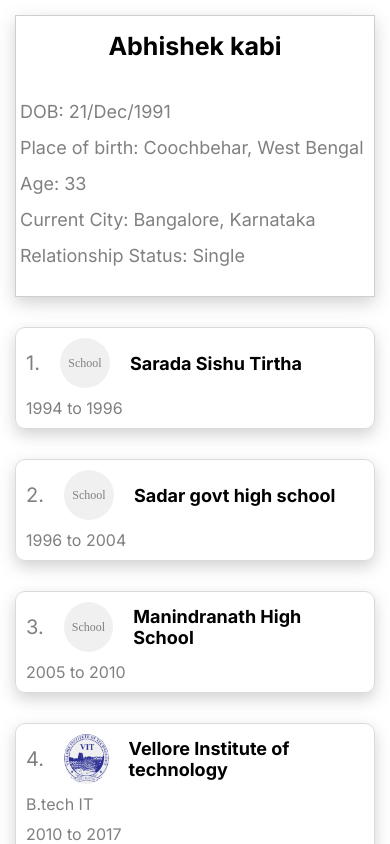
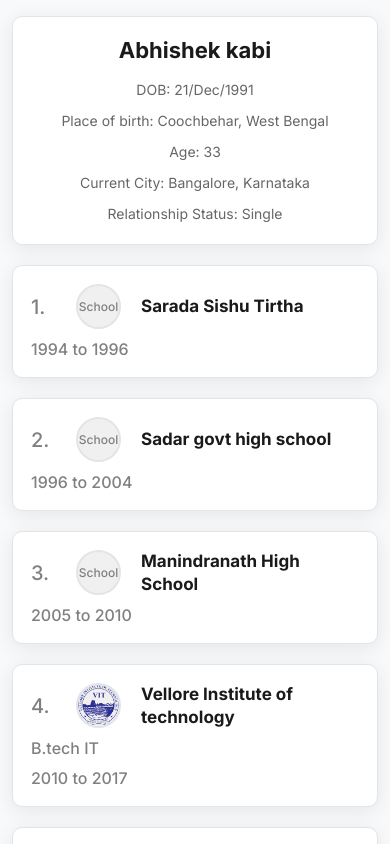
Before and after one commit to abk2191/jobs, a React (Vite) app: page / in a window 390 px wide. Built offline with nearby package versions, Linux system fonts and the light colour scheme; a web font is replaced by a local one.

Commit message:
Added new features

```diff
--- a/src/index.css
+++ b/src/index.css
@@ -1,33 +1,4 @@
-/*********************************/
-.about {
-  display: flex;
-  flex-direction: column;
-  align-items: center;
-  justify-content: center;
-  border: 1px solid rgb(207, 206, 206);
-  box-shadow: 0 6px 16px rgba(105, 105, 105, 0.3);
-  padding: 15px;
-  gap: 25px;
-}
-
-.name-div h1 {
-  font-family: "Inter", sans-serif;
-  font-size: 25px;
-}
-
-.details {
-  display: flex;
-  flex-direction: column;
-  gap: 15px;
-  width: 350px;
-  font-family: "Inter", sans-serif;
-  font-size: 18px;
-  color: gray;
-  margin: 15px;
-}
-/*********************************/
-
-/* Add this at the top of your index.css */
+/* Reset and base styles */
 * {
   box-sizing: border-box;
   margin: 0;
@@ -38,158 +9,334 @@ html,
 body {
   width: 100%;
   height: 100%;
-  overflow-x: hidden; /* Prevent horizontal scrolling */
+  overflow-x: hidden;
+  font-family: "Inter", sans-serif;
 }
 
 #root {
   width: 100%;
-  height: 100%;
+  min-height: 100%;
+  background-color: #f8f9fa;
 }
 
-/* Your existing CSS below */
+/* Main container */
 .main-container {
   display: flex;
   flex-direction: column;
   align-items: center;
-  justify-content: center;
-  width: 100%;
-  height: auto;
-  padding: 50px;
-  gap: 50px;
+  padding: 40px 20px;
+  gap: 30px;
+  min-height: 100vh;
 }
 
-.compname {
-  font-family: "Inter", sans-serif;
-  font-size: 25px;
-}
-
-.duration {
-  font-family: "Inter", sans-serif;
-  font-size: 23px;
-}
-
-.designation {
-  font-family: "Inter", sans-serif;
-  font-size: 23px;
-}
-
-.status {
-  font-family: "Inter", sans-serif;
-  font-size: 23px;
-}
-
-.job-container {
-  border: 1px solid rgb(219, 218, 218);
+/* About section */
+.about {
   display: flex;
   flex-direction: column;
   align-items: center;
   justify-content: center;
-  margin-top: 10px;
-  width: 700px;
-  border-radius: 10px;
-  padding-left: 15px;
-  box-shadow: 0 6px 16px rgba(105, 105, 105, 0.3);
-  transition: transform 0.3s ease;
-  transform-origin: center;
+  background: white;
+  border: 1px solid #e1e5e9;
+  border-radius: 16px;
+  box-shadow: 0 4px 20px rgba(0, 0, 0, 0.08);
+  padding: 30px;
+  gap: 20px;
+  width: 100%;
+  max-width: 600px;
+  transition: transform 0.2s ease, box-shadow 0.2s ease;
+}
+
+.about:hover {
+  transform: translateY(-2px);
+  box-shadow: 0 8px 30px rgba(0, 0, 0, 0.12);
+}
+
+.name-div h1 {
+  font-size: 28px;
+  font-weight: 700;
+  color: #1a1a1a;
+  text-align: center;
+  margin: 0;
+}
+
+.details {
+  display: flex;
+  flex-direction: column;
+  gap: 12px;
+  width: 100%;
+  font-size: 16px;
+  color: #666;
+  text-align: center;
+}
+
+.details p {
+  margin: 0;
+  line-height: 1.5;
+}
+
+/* Card styles */
+.job-container {
+  background: white;
+  border: 1px solid #e1e5e9;
+  border-radius: 16px;
+  padding: 24px;
+  width: 100%;
+  max-width: 600px;
+  box-shadow: 0 4px 20px rgba(0, 0, 0, 0.08);
+  transition: all 0.3s ease;
+  cursor: pointer;
+}
+
+.job-container:hover {
+  transform: translateY(-2px);
+  box-shadow: 0 8px 30px rgba(0, 0, 0, 0.12);
 }
 
 .job-container:active {
-  transform: scale(0.6);
+  transform: scale(0.95);
 }
 
 .job-container-details {
   display: flex;
   flex-direction: column;
-  justify-content: left;
-  width: 600px;
+  gap: 16px;
 }
 
+/* Heading section */
 .heading {
   display: flex;
-  align-items: center;
-  flex-direction: column;
+  align-items: flex-start;
+  width: 100%;
 }
 
 .kont {
   display: flex;
-  align-items: center;
-  justify-content: center;
-  gap: 20px;
+  align-items: flex-start;
+  gap: 16px;
+  width: 100%;
+  flex-wrap: wrap;
 }
 
+.kont > div:first-child {
+  display: flex;
+  align-items: center;
+  gap: 16px;
+  flex: 1;
+  min-width: 200px;
+}
+
+/* Number styling */
+.kont p:first-child {
+  color: #888;
+  font-size: 18px;
+  font-weight: 500;
+  min-width: 30px;
+  margin: 0;
+}
+
+/* Logo styling */
 .img-comp-logo-div {
   height: 60px;
   width: 60px;
   border-radius: 50%;
+  overflow: hidden;
+  flex-shrink: 0;
+  background: #f0f0f0;
+  display: flex;
+  align-items: center;
+  justify-content: center;
+  border: 2px solid #e1e5e9;
+}
+
+.img-comp-logo-div img {
+  width: 100%;
+  height: 100%;
   object-fit: cover;
 }
 
+.img-comp-logo-div span {
+  color: #888;
+  font-size: 10px;
+  font-weight: 500;
+}
+
+/* Text styling */
+.compname {
+  font-size: 20px;
+  font-weight: 700;
+  color: #1a1a1a;
+  margin: 0;
+  line-height: 1.3;
+}
+
+.designation {
+  font-size: 16px;
+  color: #666;
+  margin: 0;
+  font-weight: 500;
+}
+
+.duration {
+  font-size: 15px;
+  color: #888;
+  margin: 0;
+  font-weight: 400;
+}
+
+.status {
+  font-size: 15px;
+  color: #666;
+  margin: 0;
+  padding-top: 8px;
+  border-top: 1px solid #f0f0f0;
+}
+
+.status span:first-child {
+  font-weight: 600;
+  color: #555;
+}
+
+/* Mobile Styles */
 @media (max-width: 768px) {
   .main-container {
-    padding: 20px; /* Reduced padding for mobile */
-    gap: 30px; /* Reduced gap for mobile */
+    padding: 20px 16px;
+    gap: 24px;
+  }
+
+  .about {
+    padding: 24px 20px;
+    gap: 16px;
+    border-radius: 12px;
+  }
+
+  .name-div h1 {
+    font-size: 24px;
+  }
+
+  .details {
+    font-size: 15px;
+    gap: 10px;
   }
 
   .job-container {
-    width: 100%; /* Use full width on mobile */
-    max-width: 400px; /* But limit maximum width */
-    padding: 15px;
+    padding: 20px;
+    border-radius: 12px;
+    max-width: 100%;
   }
 
-  .about {
-    width: 100%; /* Use full width on mobile */
-    max-width: 400px; /* But limit maximum width */
-    padding: 15px;
+  .job-container-details {
+    gap: 14px;
   }
 
   .kont {
-    display: flex;
-    flex-direction: column;
-    width: 100%;
-    align-items: flex-start;
-    justify-content: left;
-    gap: 10px; /* Reduced gap for mobile */
+    gap: 12px;
   }
 
-  .job-container-details {
-    width: 100%;
-  }
-
-  /* Adjust font sizes for mobile */
-  .compname {
-    font-size: 20px;
-  }
-
-  .duration,
-  .designation,
-  .status {
-    font-size: 18px;
-  }
-}
-
-@media (max-width: 480px) {
-  .main-container {
-    padding: 15px;
-    gap: 20px;
-  }
-
-  .job-container {
-    padding: 10px;
-  }
-
-  /* Further reduce font sizes for very small screens */
-  .compname {
-    font-size: 18px;
-  }
-
-  .duration,
-  .designation,
-  .status {
-    font-size: 16px;
+  .kont > div:first-child {
+    gap: 12px;
+    min-width: unset;
   }
 
   .img-comp-logo-div {
     height: 50px;
     width: 50px;
   }
+
+  .compname {
+    font-size: 18px;
+  }
+
+  .designation {
+    font-size: 15px;
+  }
+
+  .duration {
+    font-size: 14px;
+  }
+
+  .status {
+    font-size: 14px;
+  }
+
+  .kont p:first-child {
+    font-size: 16px;
+    min-width: 25px;
+  }
 }
+
+@media (max-width: 480px) {
+  .main-container {
+    padding: 16px 12px;
+    gap: 20px;
+  }
+
+  .about {
+    padding: 20px 16px;
+    border-radius: 10px;
+  }
+
+  .name-div h1 {
+    font-size: 22px;
+  }
+
+  .details {
+    font-size: 14px;
+  }
+
+  .job-container {
+    padding: 18px;
+    border-radius: 10px;
+  }
+
+  .kont {
+    flex-direction: column;
+    align-items: flex-start;
+    gap: 10px;
+  }
+
+  .kont > div:first-child {
+    width: 100%;
+  }
+
+  .img-comp-logo-div {
+    height: 45px;
+    width: 45px;
+  }
+
+  .compname {
+    font-size: 17px;
+  }
+
+  .job-container:active {
+    transform: scale(0.98);
+  }
+}
+
+/* Extra small devices */
+@media (max-width: 360px) {
+  .main-container {
+    padding: 12px 8px;
+    gap: 16px;
+  }
+
+  .about {
+    padding: 16px 12px;
+  }
+
+  .job-container {
+    padding: 16px;
+  }
+
+  .name-div h1 {
+    font-size: 20px;
+  }
+
+  .compname {
+    font-size: 16px;
+  }
+
+  .img-comp-logo-div {
+    height: 40px;
+    width: 40px;
+  }
+}
```
